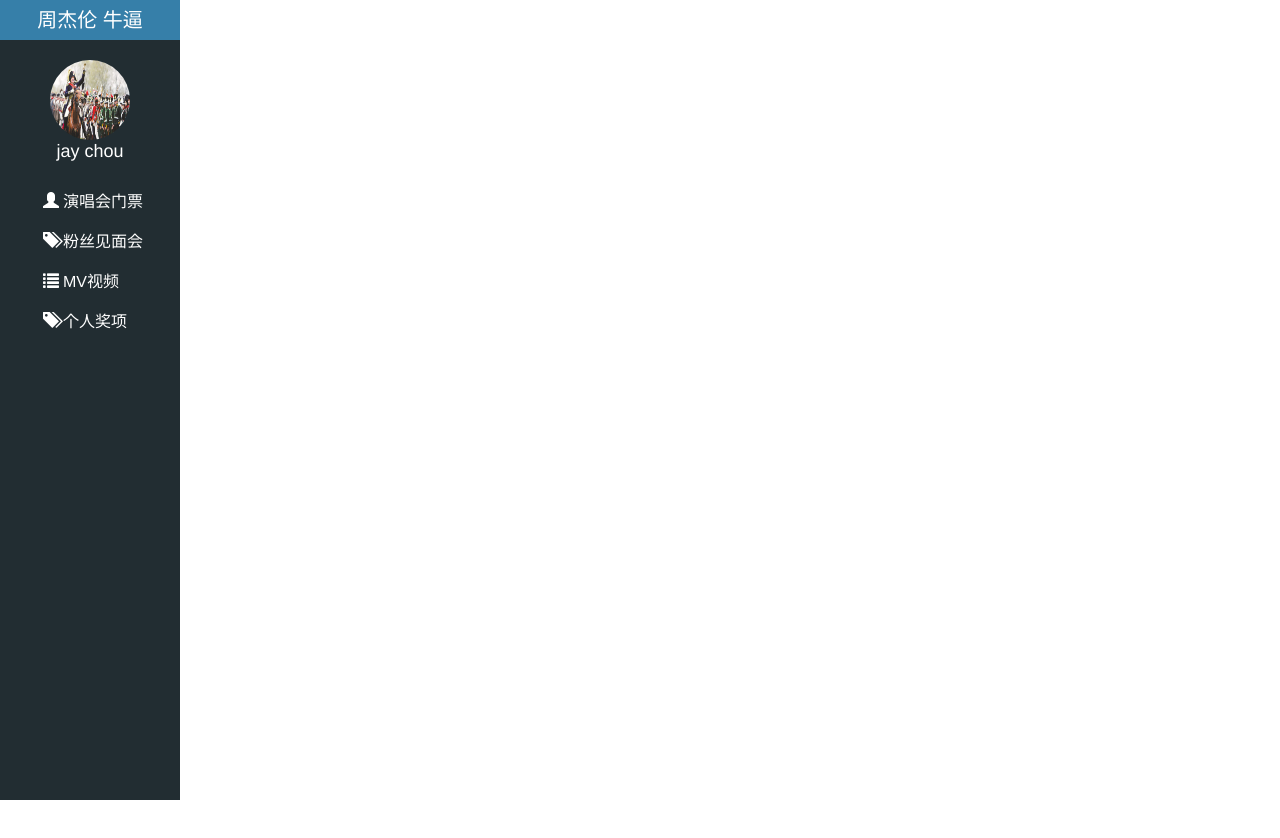
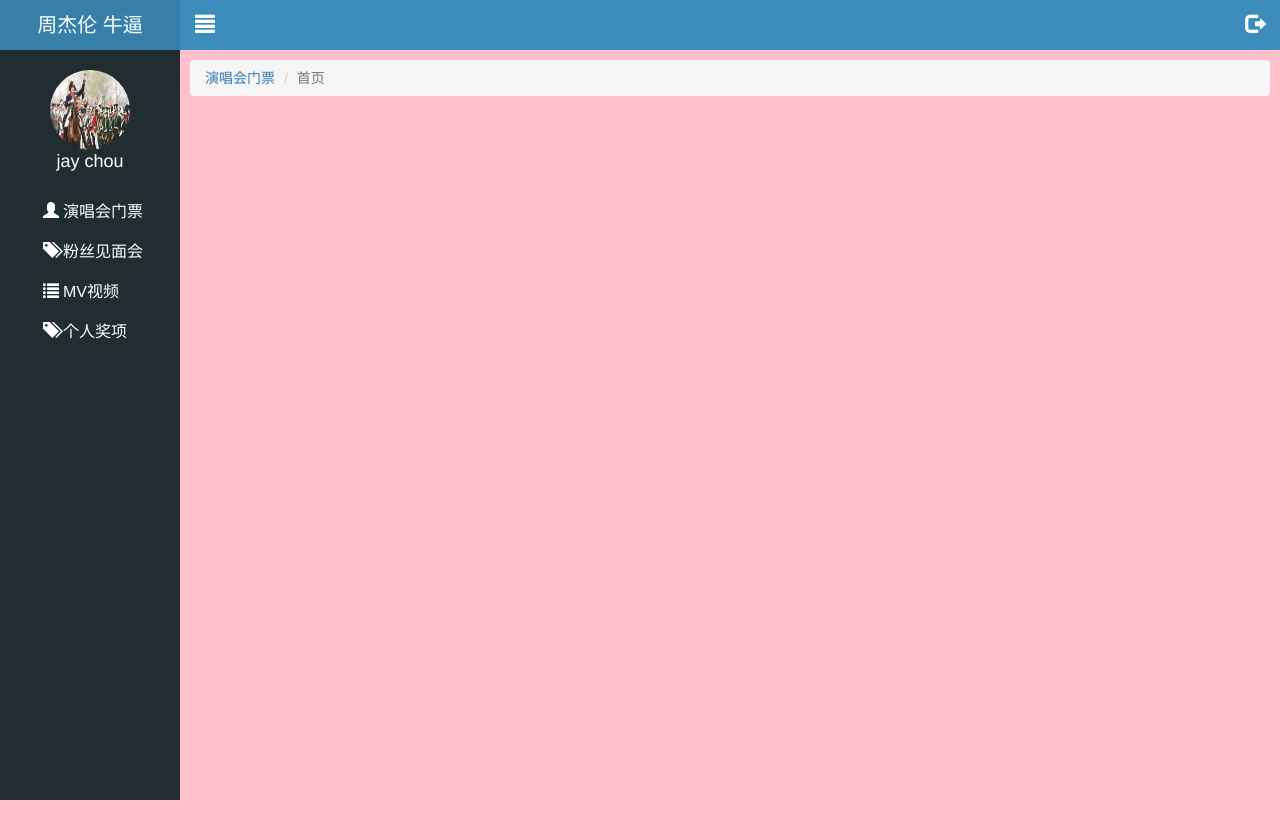
Before and after one commit to daxiangjiaowangzi/letao-, a website: page public/back2/index.html in a window 1280 px wide. Before the commit the page ends 800 px from the top, so only its background shows below. Drawn offline with Linux system fonts and the light colour scheme.

Commit message:
静态公共样式完成

```diff
--- a/public/back2/css/common.css
+++ b/public/back2/css/common.css
@@ -42,11 +42,12 @@ ul {
     position:fixed;
     top:0px;
     left:0px;
+    z-index:999;
 }
 
 .lt_side .brand {
     width:180px;
-    height:40px;
+    height:50px;
     background-color:#367FA9;
     text-align:center;
 }
@@ -55,7 +56,7 @@ ul {
     font-size:20px;
     display: block;
     color:#fff;
-    line-height: 40px;
+    line-height: 50px;
     text-decoration:none;
 }
 
@@ -103,3 +104,35 @@ ul {
     background-color: #1d1f2e;
     border-left:3px solid #069;
 }
+
+/* 右边主体部分 */
+.lt_main {
+    padding-top:50px;
+    padding-left:180px;
+    height:1000px;
+    background-color:pink;
+}
+
+.lt_topbar {
+    position:fixed;
+    width:100%;
+    height:50px;
+    top:0;
+    left:0;
+    background-color:#3c8dbc;
+    padding-left:180px;
+}
+
+.lt_topbar .icon_menu,
+.lt_topbar .icon_logout { /*已经左浮动和右浮动了*/
+    width:50px;
+    height:50px;
+    line-height: 50px;
+    text-align: center;
+    color:#fff;
+    font-size: 20px;
+}
+
+.lt_main .content {
+    padding:10px;
+}
--- a/public/back2/index.html
+++ b/public/back2/index.html
@@ -37,8 +37,19 @@
 		</div>
 	</div>
 
-
-
+	<!-- 主体部分 -->
+	<div class="lt_main">
+		<div class="lt_topbar">
+			<a href="#" class="pull-left icon_menu"><i class="glyphicon glyphicon-align-justify"></i></a>
+			<a href="#" class="pull-right icon_logout"><i class="glyphicon glyphicon-log-out"></i></a>
+		</div>
+		<div class="content">
+			<ol class="breadcrumb">
+				<li><a href="index.html">演唱会门票</a></li>
+				<li class="active">首页</li>
+			</ol>
+		</div>
+	</div>
 
 
 
```
